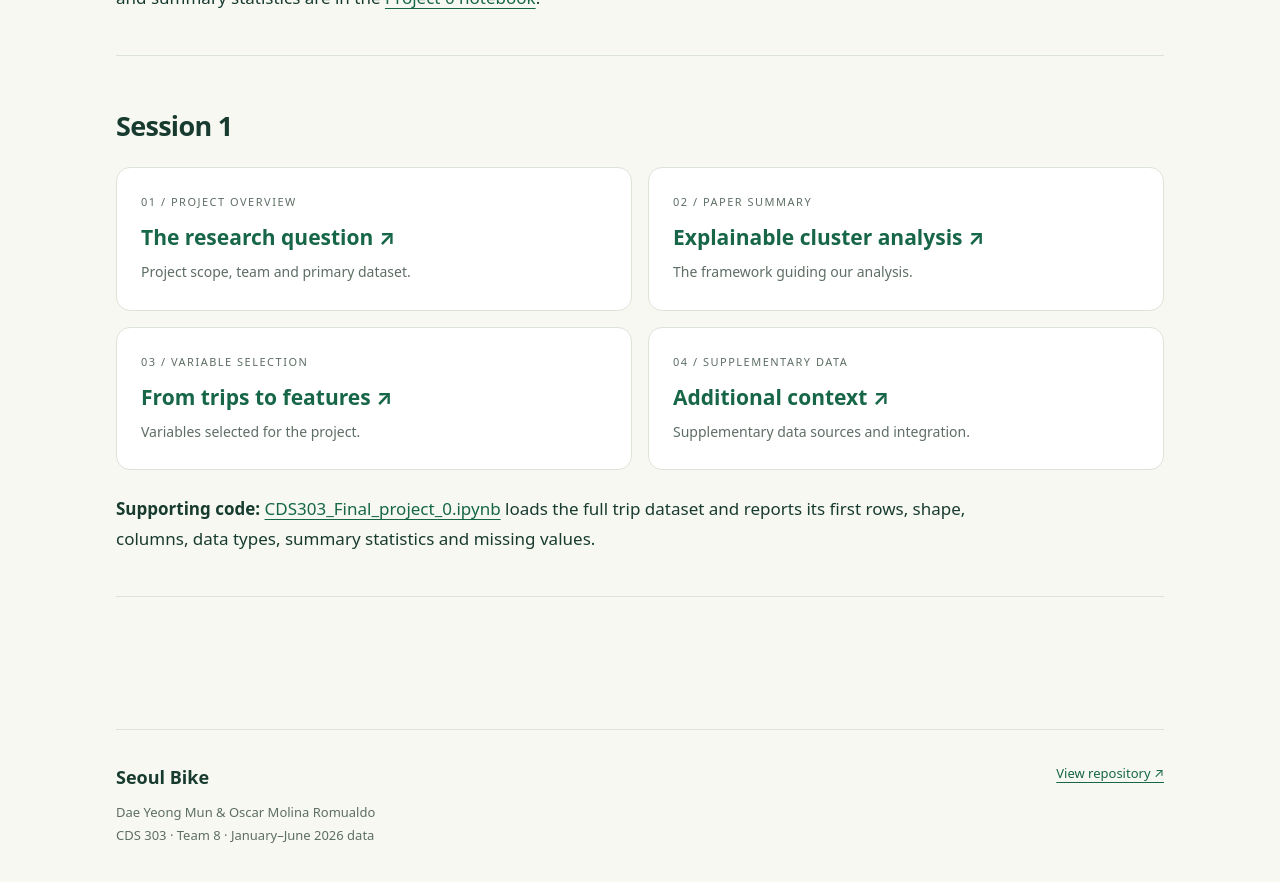
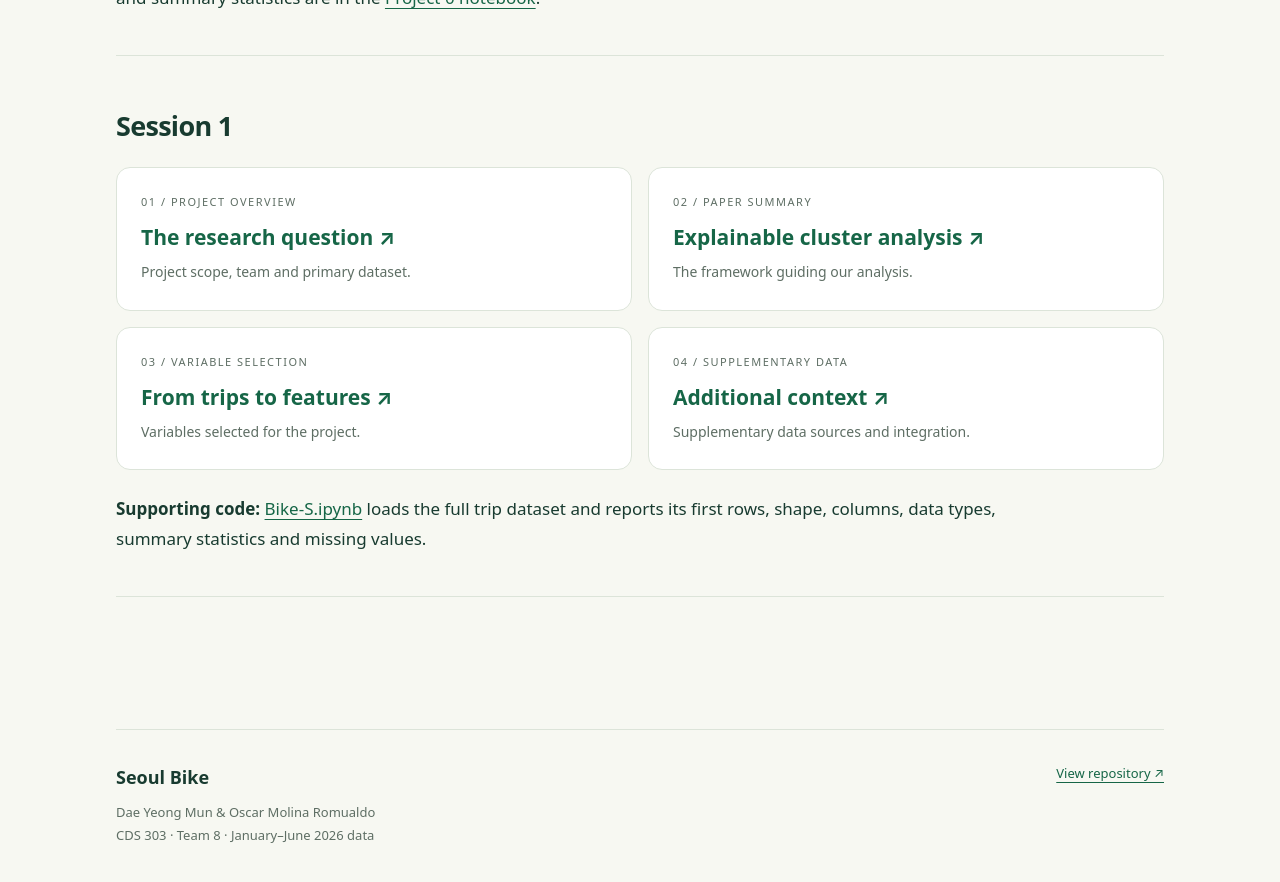
Before and after one commit to Oscarmvr-12/Seoul-Bike, a Jekyll site: the page built from docs/index.md, in a window 1280 px wide and 900 px high, scrolled down 1481 px. Shown: the top 882 px of the window. Built offline with Jekyll 4.4.1, drawn with Linux system fonts in a browser that asks for light colours.

Commit message:
Update links to Project 0 notebook and supporting code

```diff
--- a/docs/index.md
+++ b/docs/index.md
@@ -10,7 +10,7 @@ title: Project Overview
 
 <div class="stats"><div class="stat"><strong>18.5M</strong><span>Rental records</span></div><div class="stat"><strong>16</strong><span>Original columns</span></div><div class="stat"><strong>Jan–Jun</strong><span>2026 coverage</span></div></div>
 
-<div class="actions"><a class="button" href="https://github.com/Oscarmvr-12/Seoul-Bike/blob/main/notebooks/Bike_S_.ipynb">View Project 0 notebook ↗</a><a class="button secondary" href="https://github.com/Oscarmvr-12/Seoul-Bike">GitHub repository ↗</a></div>
+<div class="actions"><a class="button" href="https://github.com/Oscarmvr-12/Seoul-Bike/blob/main/notebooks/Bike-S_.ipynb">View Project 0 notebook ↗</a><a class="button secondary" href="https://github.com/Oscarmvr-12/Seoul-Bike">GitHub repository ↗</a></div>
 
 ## Initial research question
 
@@ -28,7 +28,7 @@ title: Project Overview
 - **Size:** 18,511,943 trip records × 16 columns
 - **Contents:** one row per rental. Each row records the bike ID; rental and return date-time; rental and return station (ID, number and name); dock numbers; trip duration (minutes); distance (metres); rider birth year; gender; and user type (domestic, foreign or non-member).
 
-The original column names are in Korean and are translated to English in our notebook. Missing values, data types and summary statistics are in the [Project 0 notebook](https://github.com/Oscarmvr-12/Seoul-Bike/blob/main/notebooks/CDS303_Final_project_0.ipynb).
+The original column names are in Korean and are translated to English in our notebook. Missing values, data types and summary statistics are in the [Project 0 notebook](https://github.com/Oscarmvr-12/Seoul-Bike/blob/main/notebooks/Bike-S.ipynb).
 
 ---
 
@@ -41,6 +41,6 @@ The original column names are in Korean and are translated to English in our not
 <a class="section-card" href="supplementary-data.html"><small>04 / SUPPLEMENTARY DATA</small><strong>Additional context ↗</strong><span>Supplementary data sources and integration.</span></a>
 </div>
 
-**Supporting code:** [CDS303_Final_project_0.ipynb](https://github.com/Oscarmvr-12/Seoul-Bike/blob/main/notebooks/CDS303_Final_project_0.ipynb) loads the full trip dataset and reports its first rows, shape, columns, data types, summary statistics and missing values.
+**Supporting code:** [Bike-S.ipynb](https://github.com/Oscarmvr-12/Seoul-Bike/blob/main/notebooks/Bike-S.ipynb) loads the full trip dataset and reports its first rows, shape, columns, data types, summary statistics and missing values.
 
 ---
```
